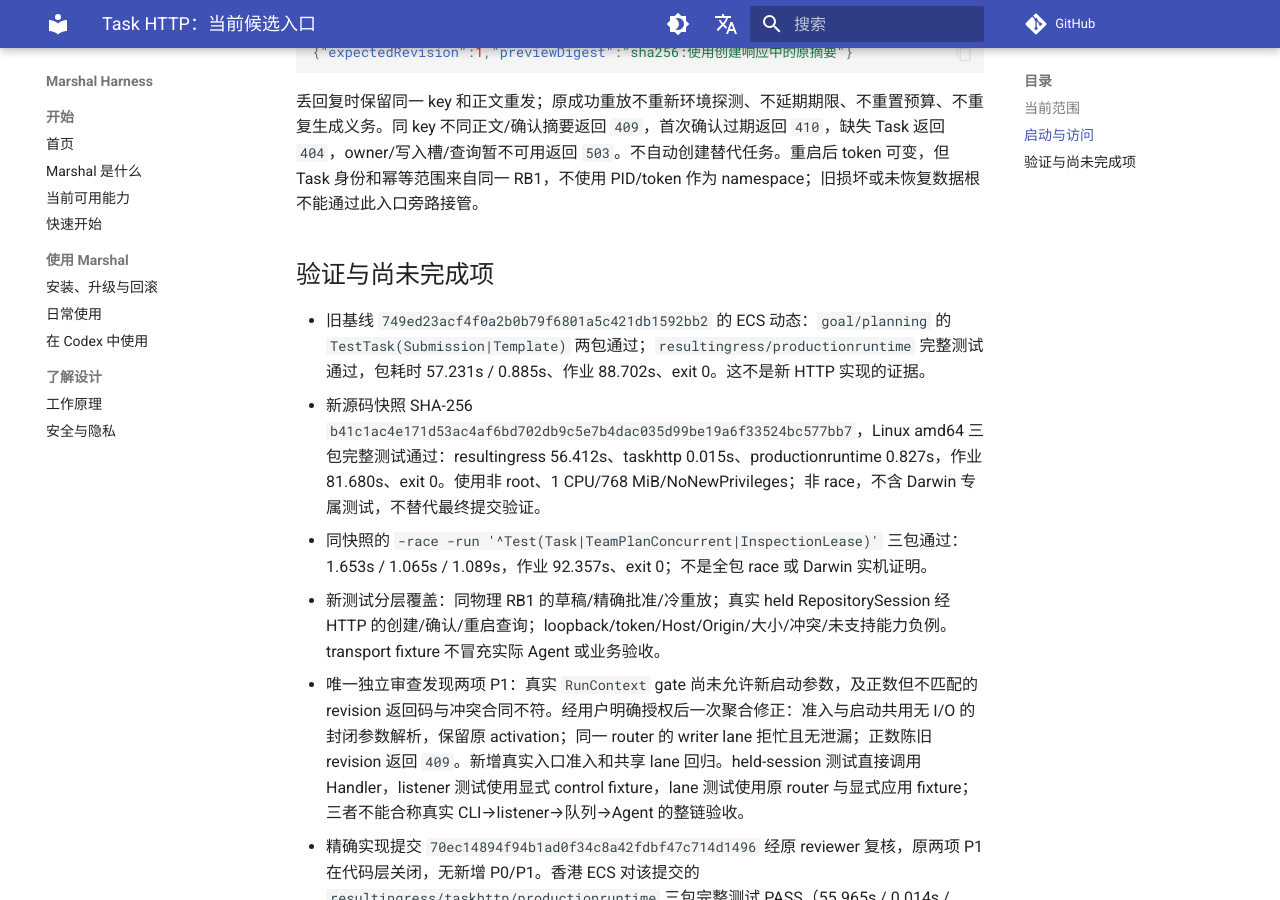
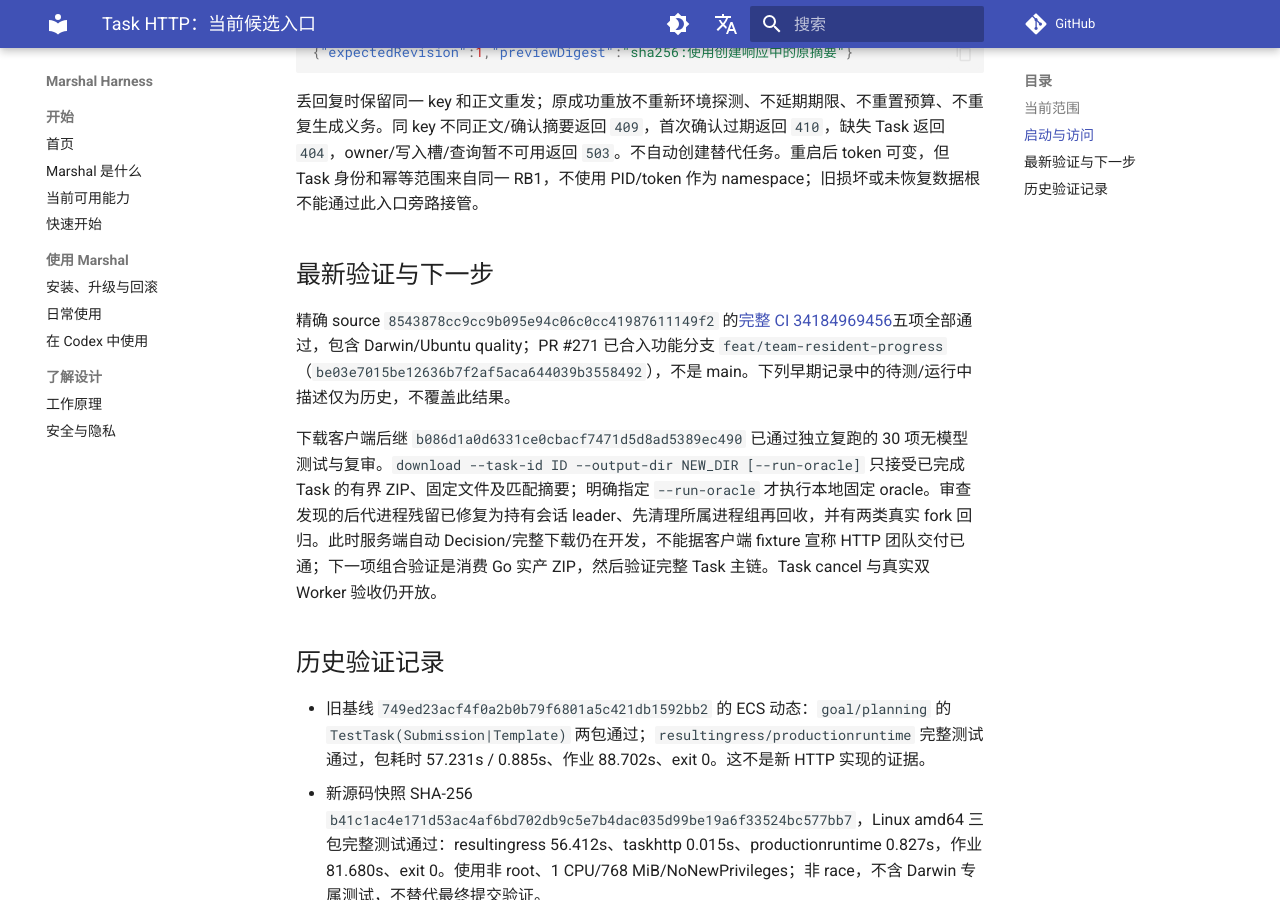
Before and after one commit to chiga0/marshal-harness, an MkDocs documentation site: the page built from docs/task-http-preview.md, in a window 1280 px wide and 900 px high, scrolled down 1630 px. Built offline with MkDocs 1.6.1 and Material for MkDocs 9.7.7, drawn with Linux system fonts in a browser that asks for light colours; comment, search, counter and statistics services are not loaded.

Commit message:
docs: record Task HTTP feature merge and pipelined delivery validation

```diff
--- a/docs/task-http-preview.md
+++ b/docs/task-http-preview.md
@@ -43,7 +43,13 @@ ready 只输出 URL、profile、连接文件路径；随机 token 仅写入当
 
 丢回复时保留同一 key 和正文重发；原成功重放不重新环境探测、不延期期限、不重置预算、不重复生成义务。同 key 不同正文/确认摘要返回 `409`，首次确认过期返回 `410`，缺失 Task 返回 `404`，owner/写入槽/查询暂不可用返回 `503`。不自动创建替代任务。重启后 token 可变，但 Task 身份和幂等范围来自同一 RB1，不使用 PID/token 作为 namespace；旧损坏或未恢复数据根不能通过此入口旁路接管。
 
-## 验证与尚未完成项
+## 最新验证与下一步
+
+精确 source `8543878cc9cc9b095e94c06c0cc41987611149f2` 的[完整 CI 34184969456](https://github.com/chiga0/marshal-harness/actions/runs/34184969456)五项全部通过，包含 Darwin/Ubuntu quality；PR #271 已合入功能分支 `feat/team-resident-progress`（`be03e7015be12636b7f2af5aca644039b3558492`），不是 main。下列早期记录中的待测/运行中描述仅为历史，不覆盖此结果。
+
+下载客户端后继 `b086d1a0d6331ce0cbacf7471d5d8ad5389ec490` 已通过独立复跑的 30 项无模型测试与复审。`download --task-id ID --output-dir NEW_DIR [--run-oracle]` 只接受已完成 Task 的有界 ZIP、固定文件及匹配摘要；明确指定 `--run-oracle` 才执行本地固定 oracle。审查发现的后代进程残留已修复为持有会话 leader、先清理所属进程组再回收，并有两类真实 fork 回归。此时服务端自动 Decision/完整下载仍在开发，不能据客户端 fixture 宣称 HTTP 团队交付已通；下一项组合验证是消费 Go 实产 ZIP，然后验证完整 Task 主链。Task cancel 与真实双 Worker 验收仍开放。
+
+## 历史验证记录
 
 - 旧基线 `749ed23acf4f0a2b0b79f6801a5c421db1592bb2` 的 ECS 动态：`goal/planning` 的 `TestTask(Submission|Template)` 两包通过；`resultingress/productionruntime` 完整测试通过，包耗时 57.231s / 0.885s、作业 88.702s、exit 0。这不是新 HTTP 实现的证据。
 - 新源码快照 SHA-256 `b41c1ac4e171d53ac4af6bd702db9c5e7b4dac035d99be19a6f33524bc577bb7`，Linux amd64 三包完整测试通过：resultingress 56.412s、taskhttp 0.015s、productionruntime 0.827s，作业 81.680s、exit 0。使用非 root、1 CPU/768 MiB/NoNewPrivileges；非 race，不含 Darwin 专属测试，不替代最终提交验证。
```
Also changed, not shown: docs/roadmap-status.md (+2 -2 lines).
